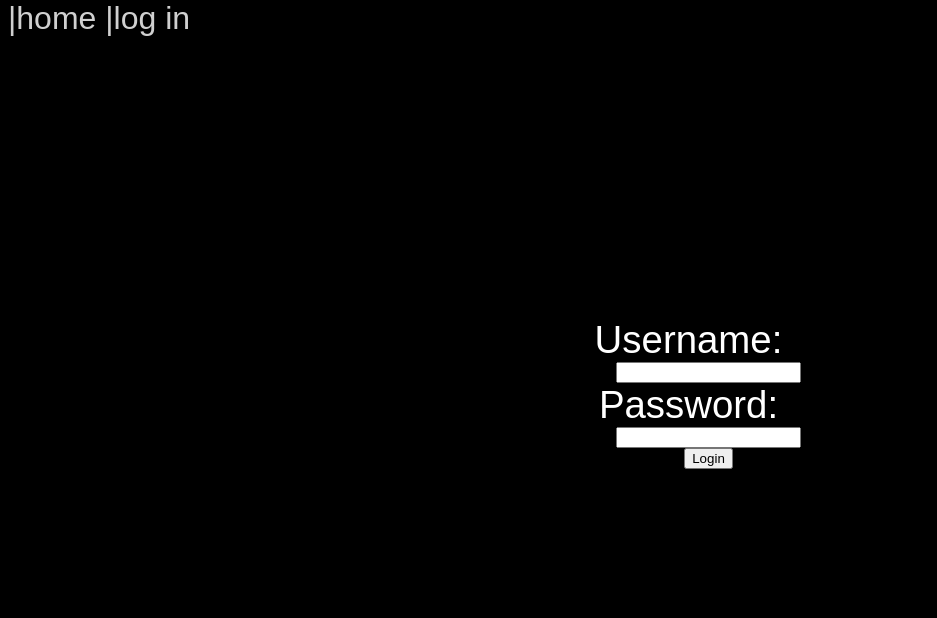
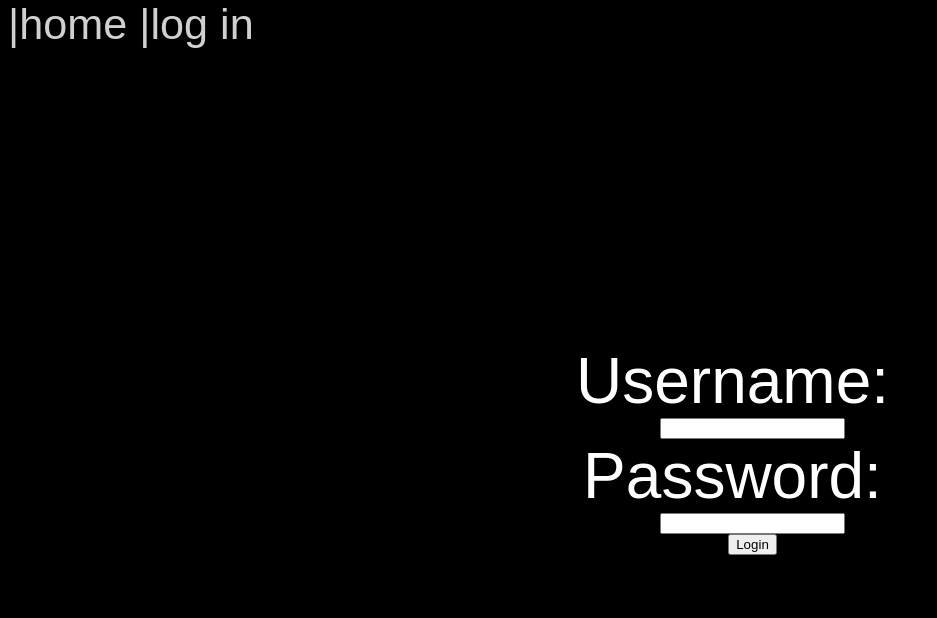
Before and after one commit to Chimelta/Kagami, a Flask app: page /login in a window 1280 px wide. Shown: the top 618 px of the page, without its empty margins (0-937 px from the left). Run offline with Flask 2, Linux system fonts and the light colour scheme; parts of the project's set-up code (start-up, migrations or seed data) failed here and were passed over.

Commit message:
detail update

```diff
--- a/kagami/static/style.css
+++ b/kagami/static/style.css
@@ -17,7 +17,7 @@ h2{
 
 .login{
  text-align: center;
- font-size: 1.2em;
+ font-size: 2.0em;
  position: absolute; top:35%; left:45%;
  }
 
@@ -38,7 +38,7 @@ text-decoration: none;
 
 li {
 list-style:none;
-padding:2px;
+padding:2px 2px 2px 15px;
 margin: 13px 40px 1px 1px;
 background-color: #4F4F4F;
 width: all;
@@ -61,6 +61,7 @@ position: fixed;
 width:100%;
 top: 0px;
 background-color: black;
+font-size: 1.35em;
 }
 
 .count_bio {
```
Also changed, not shown: icon.png (deleted), kagami/icon.png (deleted).
